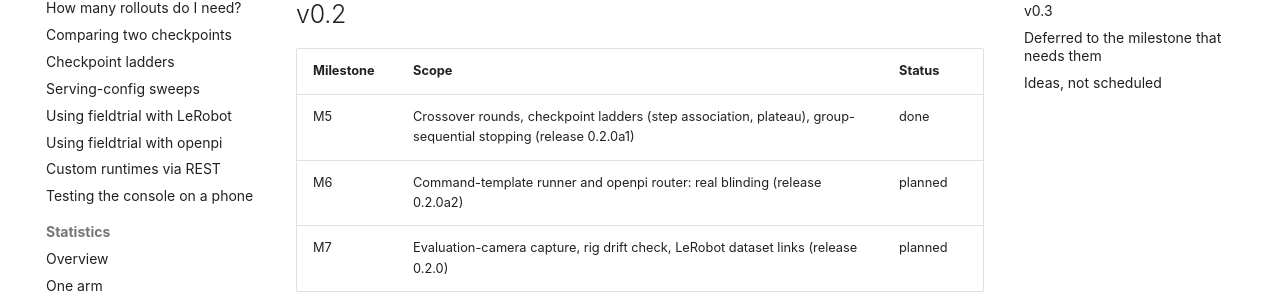
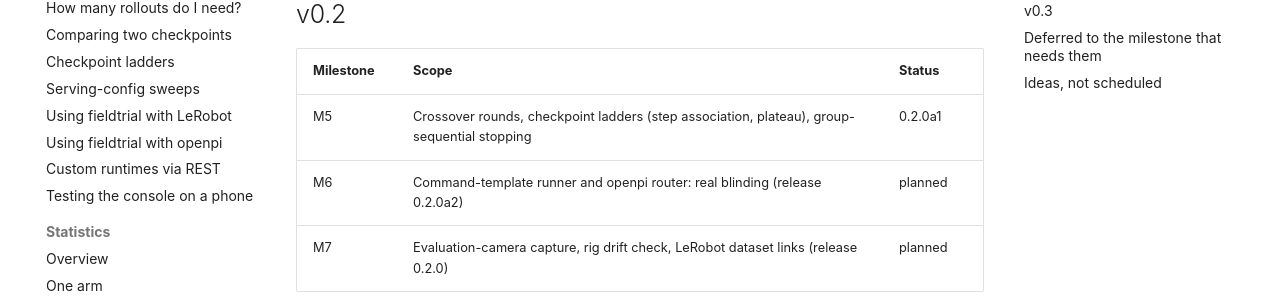
Before and after one commit to rokbenko/fieldtrial, an MkDocs documentation site: the page built from docs/ROADMAP.md, in a window 1280 px wide and 900 px high, scrolled down 544 px. Shown: the part 151-452 px from the top of the window. Built offline with MkDocs 1.6.1 and Material for MkDocs 9.7.7, drawn with Linux system fonts in a browser that asks for light colours; comment, search, counter and statistics services are not loaded.

Commit message:
chore(release): 0.2.0a1
- CHANGELOG: the M5 notes move to a dated 0.2.0a1 section
- roadmap: M5 ships as 0.2.0a1
- decision log: 0.2.0a1 contents and release flow

Co-Authored-By: Claude Opus 5.5 <noreply@anthropic.com>
Claude-Session: https://claude.ai/code/session_013XFoNvwCWFnXVMhURd6JAt

```diff
--- a/docs/ROADMAP.md
+++ b/docs/ROADMAP.md
@@ -18,7 +18,7 @@ for the current milestone.
 
 | Milestone | Scope | Status |
 |---|---|---|
-| M5 | Crossover rounds, checkpoint ladders (step association, plateau), group-sequential stopping (release 0.2.0a1) | done |
+| M5 | Crossover rounds, checkpoint ladders (step association, plateau), group-sequential stopping | 0.2.0a1 |
 | M6 | Command-template runner and openpi router: real blinding (release 0.2.0a2) | planned |
 | M7 | Evaluation-camera capture, rig drift check, LeRobot dataset links (release 0.2.0) | planned |
 
```
Also changed, not shown: CHANGELOG.md (+6 -1 lines), docs/PLAN.md (+1 -0 lines).
